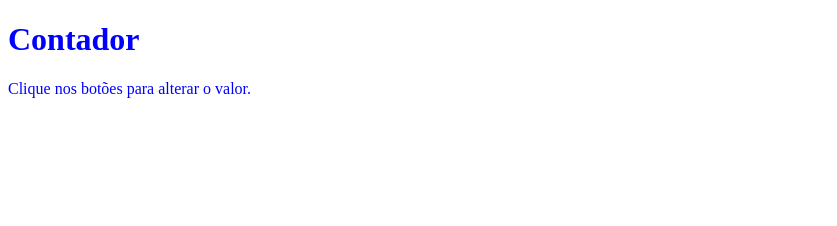
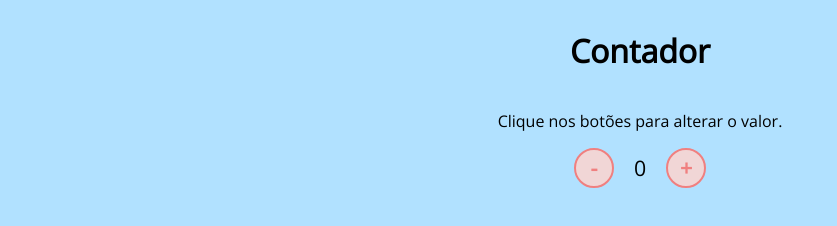
Before and after one commit to erickoor/Estudos-DIO, a plain HTML site: page JS/Teste/idex.html in a window 1280 px wide. Shown: the whole page, without its empty margins (0-837 px from the left). Drawn offline with nearby package versions, Linux system fonts and the light colour scheme.

Commit message:
organização

```diff
--- a/JS/Teste/assets/css/style.css
+++ b/JS/Teste/assets/css/style.css
@@ -1,3 +1,36 @@
+@import url('https://fonts.googleapis.com/css2?family=Montserrat:wght@200&family=Open+Sans:wght@300;400&display=swap');
+
+* {
+    font-family: 'Open Sans', sans-serif;
+}
+
 body {
-    color: blue;
+    display: flex;
+    align-items: center;
+    justify-content: center;
+    flex-direction: column;
+    background-color: rgb(177, 225, 255);
 }
+
+button {
+    height: 40px;
+    width: 40px;
+    border-radius: 50%;
+    border: 2px solid lightcoral;
+    background-color: rgb(241, 214, 214);
+    color: lightcoral;
+    font-size: 16pt;
+    font-weight: 600;
+    text-align: center;
+}
+
+#counter {
+    display: flex;
+}
+
+#currentNumber {
+    display: flex;
+    align-items: center;
+    margin: 0 20px;
+    font-size: 16pt;
+}
--- a/JS/Teste/assets/java script/script.js
+++ b/JS/Teste/assets/java script/script.js
@@ -1 +1,12 @@
-console.log('Hello World')
+var currentNumberWrapper = document.getElementById('currentNumber')
+var currentNumber
+
+function increment() {
+    currentNumber = currentNumber + 1;
+    currentNumberWrapper.innerHTML = currentNumber
+}
+
+function decrement() {
+    currentNumber = currentNumber - 1;
+    currentNumberWrapper.innerHTML = currentNumber
+}
--- a/JS/Teste/idex.html
+++ b/JS/Teste/idex.html
@@ -5,12 +5,16 @@
     <meta http-equiv="X-UA-Compatible" content="IE=edge">
     <meta name="viewport" content="width=device-width, initial-scale=1.0">
     <link rel="stylesheet" href="assets/css/style.css">
-    <script src="assets/java script/script.js"></script>
     <title>Contador</title>
 </head>
 <body>
     <h1>Contador</h1>
     <p>Clique nos botões para alterar o valor.</p>
-    <div></div>
+    <div id="counter">
+        <button name="subtrair" onclick="decrement()">-</button>
+        <span id="currentNumber">0</span>
+        <button name="adicionar" onclick="increment()">+</button>
+    </div>
+    <script src="assets/java script/script.js"></script>
 </body>
 </html>
```
Also changed, not shown: JS/Teste/index.html (deleted, +0 -15 lines), Anotações.txt (deleted), Arquivos/Arquivos.txt (deleted), Exercícios/Exercícios.txt (deleted), Links.txt (deleted).
